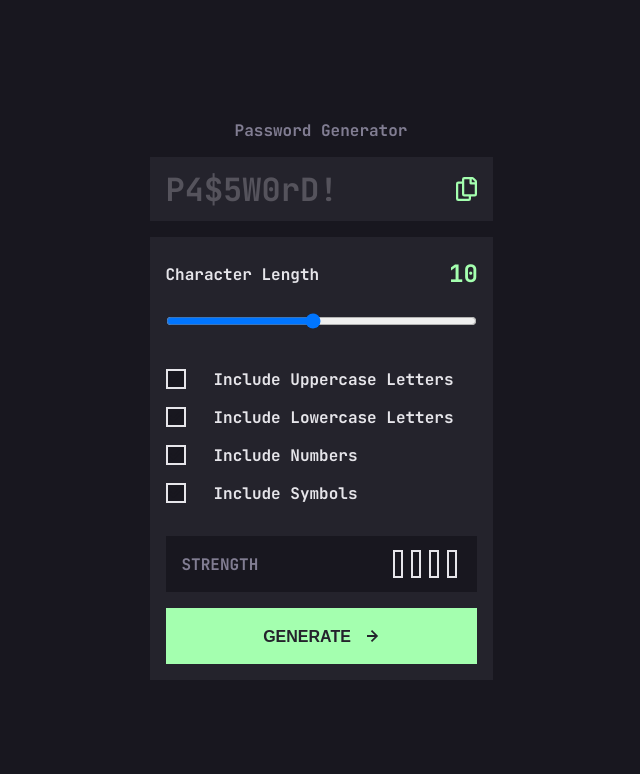
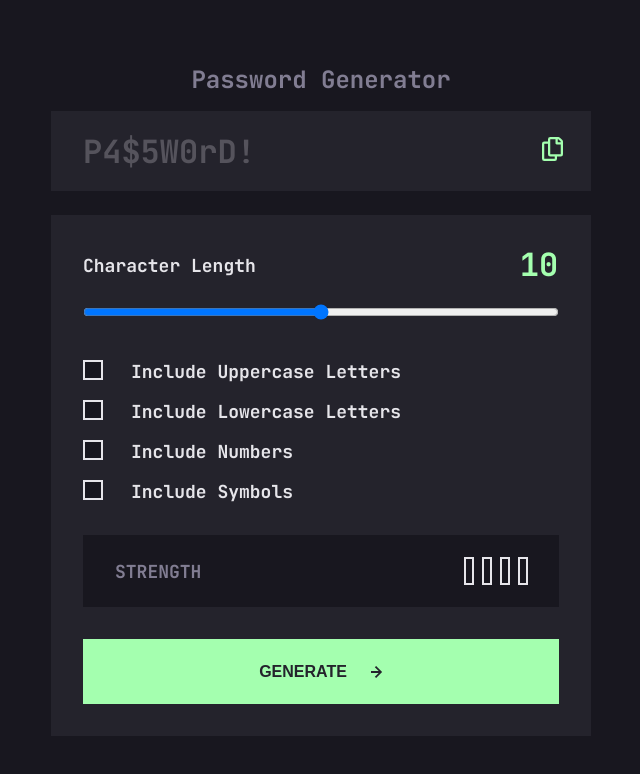
Before and after one commit to TatoPirtakhia/Password-Generator, a React (Create React App) app: page / in a window 1536 px wide. Shown: the top 774 px of the page, without its empty margins (447-1087 px from the left). Built offline with nearby package versions, Linux system fonts and the light colour scheme.

Commit message:
desktop is done

```diff
--- a/package.json
+++ b/package.json
@@ -7,6 +7,7 @@
     "@testing-library/react": "^13.4.0",
     "@testing-library/user-event": "^13.5.0",
     "react": "^18.2.0",
+    "react-devtools": "^4.27.4",
     "react-dom": "^18.2.0",
     "react-scripts": "5.0.1",
     "web-vitals": "^2.1.4"
--- a/src/App.css
+++ b/src/App.css
@@ -3,7 +3,7 @@
   align-items: center;
   flex-direction: column;
 }
-.changePassword{
+.changePassword {
   font-size: 32px;
   color: rgba(230, 229, 234, 25%);
 }
@@ -77,7 +77,7 @@
 .box {
   width: 20px;
   height: 20px;
-  background-color: #18171F;
+  background-color: #18171f;
   display: flex;
   align-items: center;
   justify-content: center;
@@ -126,29 +126,25 @@
   align-items: center;
   gap: 8px;
 }
-.redBox{
+.redBox {
   height: 28px;
   width: 10px;
   background-color: rgba(246, 74, 74, 1);
-
 }
-.orangeBox{
+.orangeBox {
   height: 28px;
   width: 10px;
   background-color: rgba(251, 124, 88, 1);
-
 }
-.yellowBox{
+.yellowBox {
   height: 28px;
   width: 10px;
-  background-color:rgba(248, 205, 101, 1);
-
+  background-color: rgba(248, 205, 101, 1);
 }
-.greenBox{
+.greenBox {
   height: 28px;
   width: 10px;
-  background-color:rgba(164, 255, 175, 1);
-
+  background-color: rgba(164, 255, 175, 1);
 }
 .strength_box {
   height: 28px;
@@ -174,3 +170,70 @@ button {
   line-height: 21px;
   color: #24232c;
 }
+
+.copy:hover {
+  cursor: pointer;
+}
+
+.copy:hover path {
+  fill: rgba(255, 255, 255, 1);
+}
+
+@media (min-width: 1440px) {
+  .title {
+    font-size: 24px;
+  }
+
+  .password_copy {
+    padding-left: 32px;
+    padding-right: 28px;
+    width: 540px;
+    height: 80px;
+  }
+  .passwordOutput {
+    font-size: 32px;
+  }
+  .main {
+    margin-top: 24px;
+    width: 540px;
+    padding-left: 32px;
+    padding-top: 34px;
+  }
+
+  .main_header {
+    gap: 264px;
+  }
+  .main_title {
+    font-size: 18px;
+  }
+  .valueOfRange {
+    font-size: 32px;
+  }
+  .range {
+    margin-top: 23px;
+    margin-bottom: 40px;
+    width: 476px;
+  }
+
+  .strength_medium {
+    margin-top: 32px;
+    width: 476px;
+    height: 72px;
+    padding-left: 32px;
+    padding-right: 31px;
+    background-color: rgba(24, 23, 31, 1);
+    margin-bottom: 32px;
+  }
+  .strength {
+    font-size: 18px;
+  }
+  .medium {
+    font-size: 24px;
+  }
+  button {
+    width: 476px;
+    height: 65px;
+    gap: 24px;
+    margin-bottom: 32px;
+  }
+}
--- a/src/App.js
+++ b/src/App.js
@@ -1,8 +1,8 @@
 import "./App.css";
 import { useState } from "react";
 function App() {
-  const [password,setPassword] = useState("P4$5W0rD!")
-  const [output,setOutput] = useState(false)
+  const [password, setPassword] = useState("P4$5W0rD!");
+  const [output, setOutput] = useState(false);
   const [range, setRange] = useState(10);
   const [one, setone] = useState(false);
   const [two, setTwo] = useState(false);
@@ -15,20 +15,19 @@ function App() {
   const [strengthBoxFour, setStrengthBoxFour] = useState(false);
   const [strength, setStrength] = useState("");
 
-  const [strongCOlor,setStrongCOlor] = useState()
+  const [strongCOlor, setStrongCOlor] = useState();
 
   const changeWidth = (event) => {
     setRange(event.target.value);
   };
 
   const Generate = () => {
-    setPassword('qwertyuiopasdfghjklz')
-    setOutput(true)
+    setOutput(true);
     setStrengthBoxOne(false);
     setStrengthBoxTwo(false);
     setStrengthBoxThree(false);
     setStrengthBoxFour(false);
-    setStrongCOlor("")
+    setStrongCOlor("");
     let count = 0;
     if (one) count++;
     if (two) count++;
@@ -38,20 +37,20 @@ function App() {
     if (count == 1) {
       setStrength("TOO WEAK!");
       setStrengthBoxOne(true);
-      setStrongCOlor("redBox")
+      setStrongCOlor("redBox");
     }
     if (count == 2) {
       setStrength("WEAK");
       setStrengthBoxOne(true);
       setStrengthBoxTwo(true);
-      setStrongCOlor("orangeBox")
+      setStrongCOlor("orangeBox");
     }
     if (count == 3) {
       setStrength("MEDIUM");
       setStrengthBoxOne(true);
       setStrengthBoxTwo(true);
       setStrengthBoxThree(true);
-      setStrongCOlor("yellowBox")
+      setStrongCOlor("yellowBox");
     }
     if (count == 4) {
       setStrength("STRONG");
@@ -59,16 +58,43 @@ function App() {
       setStrengthBoxTwo(true);
       setStrengthBoxThree(true);
       setStrengthBoxFour(true);
-      setStrongCOlor("greenBox")
+      setStrongCOlor("greenBox");
     }
-    let string = ''
-    let countLength = 0;
-    while(countLength != range){
-      countLength++;
-      if (one){
-        const indx = Math.random()
+    let string = "";
+    if (range != 0) {
+      if (one == false && two == false && three == false && four == false) {
+        while (string.length != range) {
+          const indx = Math.floor(Math.random() * UpperCaseletters.length);
+          string += UpperCaseletters[indx];
+        }
+        setPassword(string);
+        console.log("helooo");
+      } else {
+        while (string.length != range) {
+          if (one) {
+            const indx = Math.floor(Math.random() * UpperCaseletters.length);
+            string += UpperCaseletters[indx];
+            if (string.length == range) break;
+          }
+          if (two) {
+            const indx = Math.floor(Math.random() * lowerCaseletters.length);
+            string += lowerCaseletters[indx];
+            if (string.length == range) break;
+          }
+          if (three) {
+            const indx = Math.floor(Math.random() * numbers.length);
+            string += numbers[indx];
+            if (string.length == range) break;
+          }
+          if (four) {
+            const indx = Math.floor(Math.random() * symbols.length);
+            string += symbols[indx];
+            if (string.length == range) break;
           }
         }
+        setPassword(string);
+      }
+    } else setPassword("");
   };
   const numbers = [0, 1, 2, 3, 4, 5, 6, 7, 8, 9];
   const symbols = ["!", "@", "#", "$", "%", "^", "&", "*"];
@@ -77,7 +103,7 @@ function App() {
     return caps;
   })();
 
-  const LowerCaseletters = (() => {
+  const lowerCaseletters = (() => {
     return UpperCaseletters.map((letter) => letter.toLowerCase());
   })();
   const boxOneCheck = (event) => {
@@ -92,17 +118,35 @@ function App() {
   const boxFourCheck = () => {
     setFour((four) => !four);
   };
+  const handleClick = async () => {
+    const text = password
+    console.log(text)
+    try {
+      await navigator.clipboard.writeText(text);
+    } catch (error) {
+      console.log(error);
+    }
+  };
   return (
     <div className="App">
       <h1 className="title">Password Generator</h1>
       <div className="password_copy">
-        <span className={output ?"passwordOutput":"changePassword"}>{password}</span>
-        <svg width="21" height="24" xmlns="http://www.w3.org/2000/svg">
+        <span className={output ? "passwordOutput" : "changePassword"}>
+          {password}
+        </span>
+        <div onClick={handleClick}>
+          <svg
+            width="21"
+            className="copy"
+            height="24"
+            xmlns="http://www.w3.org/2000/svg"
+          >
             <path
               d="M20.341 3.091 17.909.659A2.25 2.25 0 0 0 16.319 0H8.25A2.25 2.25 0 0 0 6 2.25V4.5H2.25A2.25 2.25 0 0 0 0 6.75v15A2.25 2.25 0 0 0 2.25 24h10.5A2.25 2.25 0 0 0 15 21.75V19.5h3.75A2.25 2.25 0 0 0 21 17.25V4.682a2.25 2.25 0 0 0-.659-1.591ZM12.469 21.75H2.53a.281.281 0 0 1-.281-.281V7.03a.281.281 0 0 1 .281-.281H6v10.5a2.25 2.25 0 0 0 2.25 2.25h4.5v1.969a.282.282 0 0 1-.281.281Zm6-4.5H8.53a.281.281 0 0 1-.281-.281V2.53a.281.281 0 0 1 .281-.281H13.5v4.125c0 .621.504 1.125 1.125 1.125h4.125v9.469a.282.282 0 0 1-.281.281Zm.281-12h-3v-3h.451c.075 0 .147.03.2.082L18.667 4.6a.283.283 0 0 1 .082.199v.451Z"
               fill="#A4FFAF"
             />
           </svg>
+        </div>
       </div>
       <div className="main">
         <div className="main_header">
@@ -112,7 +156,7 @@ function App() {
         <input
           type="range"
           className="range"
-          min="1"
+          min="0"
           max="20"
           step={1}
           value={range}
@@ -124,7 +168,7 @@ function App() {
               <svg width="14" height="12" xmlns="http://www.w3.org/2000/svg">
                 <path
                   stroke="#18171F"
-                  stroke-width="3"
+                  strokeWidth="3"
                   fill="none"
                   d="M1 5.607 4.393 9l8-8"
                 />
@@ -137,7 +181,7 @@ function App() {
               <svg width="14" height="12" xmlns="http://www.w3.org/2000/svg">
                 <path
                   stroke="#18171F"
-                  stroke-width="3"
+                  strokeWidth="3"
                   fill="none"
                   d="M1 5.607 4.393 9l8-8"
                 />
@@ -153,7 +197,7 @@ function App() {
               <svg width="14" height="12" xmlns="http://www.w3.org/2000/svg">
                 <path
                   stroke="#18171F"
-                  stroke-width="3"
+                  strokeWidth="3"
                   fill="none"
                   d="M1 5.607 4.393 9l8-8"
                 />
@@ -166,7 +210,7 @@ function App() {
               <svg width="14" height="12" xmlns="http://www.w3.org/2000/svg">
                 <path
                   stroke="#18171F"
-                  stroke-width="3"
+                  strokeWidth="3"
                   fill="none"
                   d="M1 5.607 4.393 9l8-8"
                 />
@@ -180,10 +224,18 @@ function App() {
           <div className="medium_box">
             <p className="medium">{strength}</p>
             <div className="stength_boxes">
-              <div className={strengthBoxOne ? strongCOlor:"strength_box"}></div>
-              <div className={strengthBoxTwo ? strongCOlor:"strength_box"}></div>
-              <div className={strengthBoxThree ? strongCOlor:"strength_box"}></div>
-              <div className={strengthBoxFour ? strongCOlor:"strength_box"}></div>
+              <div
+                className={strengthBoxOne ? strongCOlor : "strength_box"}
+              ></div>
+              <div
+                className={strengthBoxTwo ? strongCOlor : "strength_box"}
+              ></div>
+              <div
+                className={strengthBoxThree ? strongCOlor : "strength_box"}
+              ></div>
+              <div
+                className={strengthBoxFour ? strongCOlor : "strength_box"}
+              ></div>
             </div>
           </div>
         </div>
```
Also changed, not shown: 1 other file (tests, documents, lock files or other folders). Lines whose indentation alone changed are shown as unchanged.
